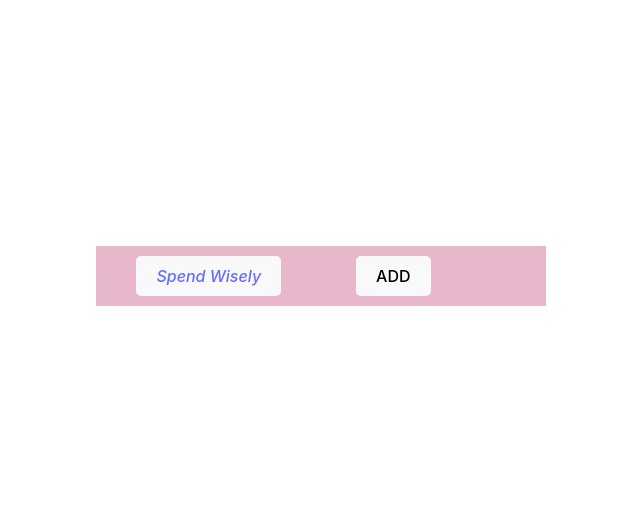
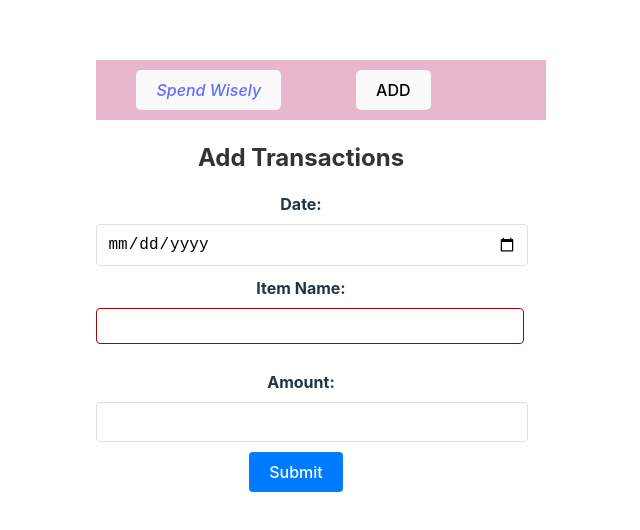
Before and after one commit to anickacodes/AL-BUDGET-FRONT, a React (Vite) app in the folder al-budget-front/: page /add in a window 1280 px wide. Before the commit this address had no page. Shown: the part 124-654 px from the top of the page, without its empty margins (339-979 px from the left). Built offline with nearby package versions, Linux system fonts and the light colour scheme.

Commit message:
input styling, handle change fn

```diff
--- a/al-budget-front/src/App.jsx
+++ b/al-budget-front/src/App.jsx
@@ -13,8 +13,8 @@ function App() {
           <NavBar />
           <Routes>
             <Route path="/" element={<List />} />
-            <Route path="/new" element={<NewTransaction />} />
-            <Route path="/show/:id" element={<TransactionInfo />} />
+            <Route path="/add" element={<NewTransaction />} />
+            <Route path="/transaction/:id" element={<TransactionInfo />} />
           </Routes>
         </Router>
       </div>
--- a/al-budget-front/src/components/AddTransactionform.jsx
+++ b/al-budget-front/src/components/AddTransactionform.jsx
@@ -42,7 +42,6 @@ const AddTransactionForm = () => {
     }
   }
 
-
   useEffect(() => {
     if (flag) {
       fetch("http://localhost:3333/transactions", {
@@ -64,6 +63,7 @@ const AddTransactionForm = () => {
         <h2 className="add-transaction-title"> Add Transactions</h2>
         <form onSubmit={handleSubmit}>
           <div className="form-group">
+
             <label className="form-label" placeholder="Date">
               {" "}
               Date:{" "}
@@ -73,8 +73,10 @@ const AddTransactionForm = () => {
               value={transaction.name}
               onChange={handleChange}
               type="date"
+              id="form-input"
             ></input>
           </div>
+
           <div className="form-group">
             <label className="form-label" placeholder="item-name">
               Item Name:{" "}
@@ -84,8 +86,10 @@ const AddTransactionForm = () => {
               value={transaction.item_name}
               onChange={handleChange}
               type="text"
+              id="item-input"
             ></input>
           </div>
+
           <div className="form-group">
             <label className="form-label" placeholder="Amount">
               {" "}
@@ -96,8 +100,10 @@ const AddTransactionForm = () => {
               value={transaction.amount}
               onChange={handleChange}
               type="number"
+              id="form-input"
             ></input>
           </div>
+
           <button type="Submit" className="submit-button">
             {" "}
             Submit{" "}
--- a/al-budget-front/src/components/TransactionDetails.jsx
+++ b/al-budget-front/src/components/TransactionDetails.jsx
@@ -15,11 +15,10 @@ const TransactionDetails = () => {
         if (!res.ok) {
           throw new Error(`HTTP error! Status: ${res.status}`);
         }
-        // await response as var then set state to be
-        const transactions = await res.json();
 
-        setTransactions(transactions);
+        return res.json();
       })
+      .then(data => setTransactions(data))
       .catch((err) => console.error("Error:", err));
   }, [id]);
 
@@ -28,17 +27,22 @@ const TransactionDetails = () => {
       return <p>Loading...</p>;
     }
 
+    const handleChange = (e) => {
+      // e.preventDefault()
+      const { name, value } = e.target;
+      setTransactions((prev) => ({ ...prev, [name]: value }));
+    };
+
     return (
       <>
-        <h2> Our Transactions Details </h2>
-
-        <table>
+        <div className="transaction-details">
+          <h2> Our Transactions Details </h2>
+          {/* <table>
           <thead>
             <tr>
               <th>Item Name</th>
               <th>Amount</th>
               <th>Date</th>
-              {/* <th>From</th> */}
             </tr>
           </thead>
           <tbody>
@@ -51,7 +55,22 @@ const TransactionDetails = () => {
               </tr>
             ))}
           </tbody>
-        </table>
+        </table> */}
+
+          <div></div>
+
+          <div>
+            <label> Item-Name</label>
+            <input
+              type="text"
+              name="item-name"
+              value={transactions.item_name || ""}
+              onChange={handleChange}
+            />
+          </div>
+
+          <div></div>
+        </div>
       </>
     );
   };
--- a/al-budget-front/src/components/TransactionList.jsx
+++ b/al-budget-front/src/components/TransactionList.jsx
@@ -31,7 +31,7 @@ const TransactionList = () => {
       <>
         <div className="transaction-list">
           <div className="transaction-items-list">
-            <h2> 🏠🏠🏠 Transaction Details 🏠🏠🏠 </h2>
+            <h2> 🏠🏠🏠 Transaction List 🏠🏠🏠 </h2>
 
             <table>
               <thead>
--- a/al-budget-front/src/styles/AddTransactionForm.css
+++ b/al-budget-front/src/styles/AddTransactionForm.css
@@ -17,23 +17,33 @@
 
 }
 
+
+
 .form-group {
   margin-bottom: 10px;
 }
 
-  .form-label {
+/* .form-label {
   font-weight: bold;
-    display: block;
+  display: inline-flex;
   margin-bottom: 4px;
+} */
+
+#item-input {
+  /* padding: 10px; */
+  border: 1px solid #8e0e0e;
+  /* border-radius: 34px; */
+  /* font-size: 16px; */
 }
 
-  .form-input {
+#form-input {
   width: 100%;
   padding: 10px;
   border: 1px solid #e0e0e0;
   border-radius: 4px;
   font-size: 16px;
 }
+
 
 .submit-button {
   background-color: #007bff;
```
Lines whose indentation alone changed are shown as unchanged.
